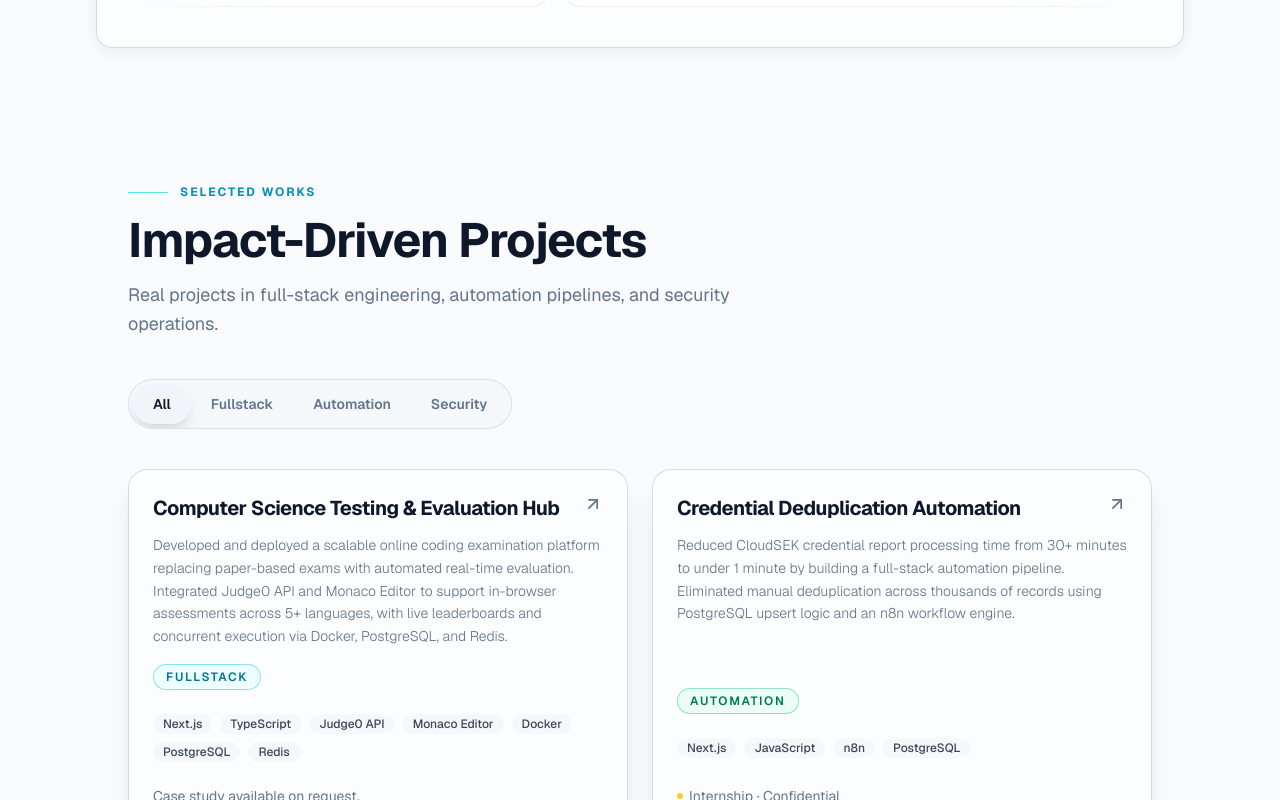
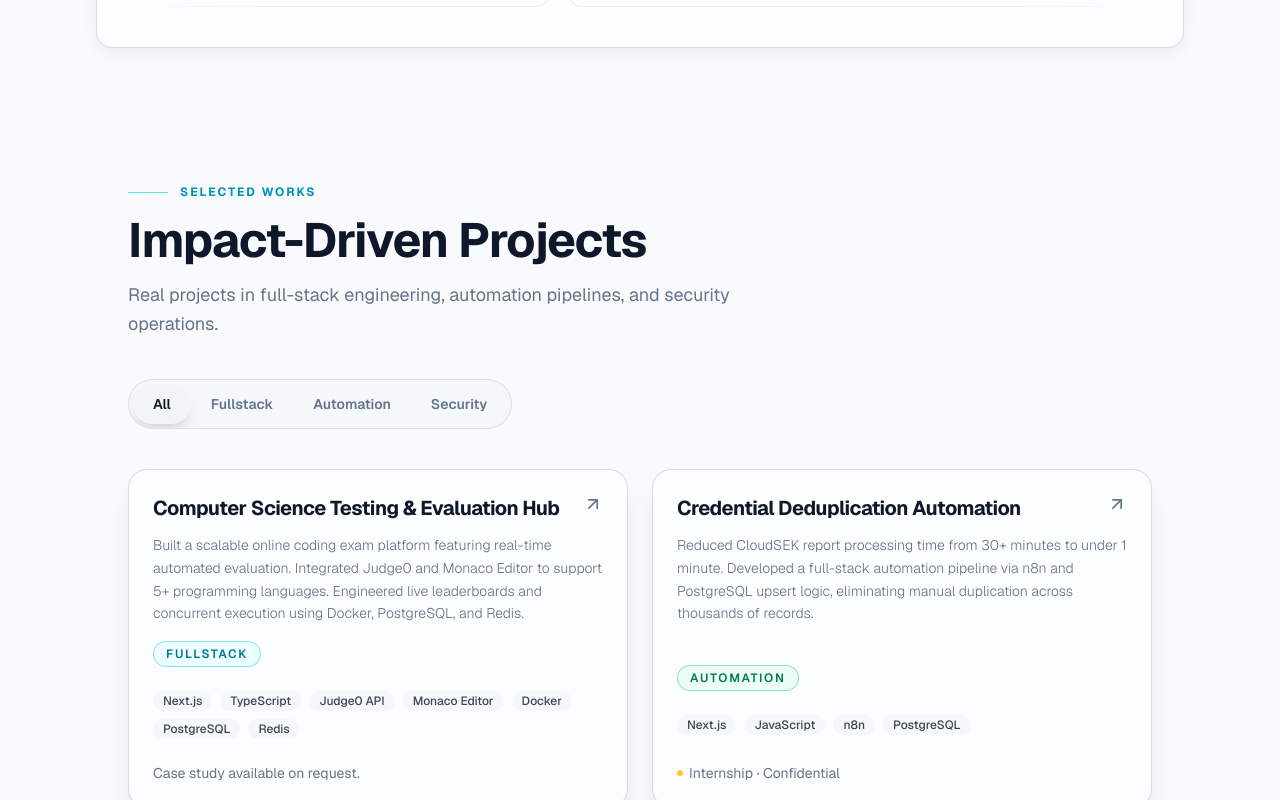
Before and after one commit to Jabjibi/profileme, a Next.js app: page / in a window 1280 px wide. Shown: the part 2000-2800 px from the top of the page. Built offline with nearby package versions, Linux system fonts and the light colour scheme.

Commit message:
feat: update project descriptions to array format for improved readability

```diff
--- a/src/components/sections/projects-section.tsx
+++ b/src/components/sections/projects-section.tsx
@@ -6,7 +6,7 @@ import { ArrowUpRight } from "lucide-react";
 import { projects, type ProjectCategory, type ProjectItem } from "@/data/portfolio";
 import content from "@/data/sections/projects.json";
 import { Badge } from "@/components/ui/badge";
-import { Card, CardContent, CardDescription, CardHeader, CardTitle } from "@/components/ui/card";
+import { Card, CardContent, CardHeader, CardTitle } from "@/components/ui/card";
 import { Tabs, TabsList, TabsTrigger } from "@/components/ui/tabs";
 import FadeContent from "@/components/animations/fade-content";
 import BlurText from "@/components/animations/blur-text";
@@ -119,9 +119,9 @@ export function ProjectsSection() {
                         </CardTitle>
                         <ArrowUpRight className="size-5 shrink-0 text-muted-foreground transition-all duration-300 group-hover:-translate-y-1 group-hover:translate-x-1" />
                       </div>
-                      <CardDescription className="text-sm font-light leading-relaxed text-muted-foreground">
-                        {project.description}
-                      </CardDescription>
+                      <p className="text-sm font-light leading-relaxed text-muted-foreground">
+                        {project.description.join(" ")}
+                      </p>
                     </CardHeader>
 
                     <CardContent className="mt-auto space-y-6">
--- a/src/data/portfolio.json
+++ b/src/data/portfolio.json
@@ -20,14 +20,19 @@
   "projects": [
     {
       "title": "Computer Science Testing & Evaluation Hub",
-      "description": "Developed and deployed a scalable online coding examination platform replacing paper-based exams with automated real-time evaluation. Integrated Judge0 API and Monaco Editor to support in-browser assessments across 5+ languages, with live leaderboards and concurrent execution via Docker, PostgreSQL, and Redis.",
+      "description": [
+        "Built a scalable online coding exam platform featuring real-time automated evaluation.",
+        "Integrated Judge0 and Monaco Editor to support 5+ programming languages.",
+        "Engineered live leaderboards and concurrent execution using Docker, PostgreSQL, and Redis."      ],
       "stack": ["Next.js", "TypeScript", "Judge0 API", "Monaco Editor", "Docker", "PostgreSQL", "Redis"],
       "category": "fullstack",
       "link": ""
     },
     {
       "title": "Credential Deduplication Automation",
-      "description": "Reduced CloudSEK credential report processing time from 30+ minutes to under 1 minute by building a full-stack automation pipeline. Eliminated manual deduplication across thousands of records using PostgreSQL upsert logic and an n8n workflow engine.",
+      "description": [
+        "Reduced CloudSEK report processing time from 30+ minutes to under 1 minute.",
+        "Developed a full-stack automation pipeline via n8n and PostgreSQL upsert logic, eliminating manual duplication across thousands of records."      ],
       "stack": ["Next.js", "JavaScript", "n8n", "PostgreSQL"],
       "category": "automation",
       "link": "",
@@ -35,7 +40,10 @@
     },
     {
       "title": "SOC Alert Monitoring Dashboard",
-      "description": "Integrated CrowdStrike APIs into a centralized n8n dashboard to aggregate, filter, and enrich security alert metadata — streamlining incident triage and reducing manual lookup time across distributed SOC workflows.",
+      "description": [
+        "Centralized security alerts into an n8n dashboard using CrowdStrike APIs.",
+        "Streamlined incident triage and significantly reduced manual lookup time across SOC workflows."
+      ],
       "stack": ["Next.js", "JavaScript", "n8n", "CrowdStrike API"],
       "category": "security",
       "link": "",
@@ -43,7 +51,9 @@
     },
     {
       "title": "Automated Task Notification System",
-      "description": "Engineered a Slack notification workflow that polls REST APIs every 2 hours and auto-tags assignees for overdue tasks, achieving zero missed deadlines across the SOC team.",
+      "description": [
+        "Engineered an n8n and Slack workflow polling REST APIs every 2 hours to auto-tag assignees for overdue tasks.",
+        "Boosted team accountability and eliminated missed deadlines."      ],
       "stack": ["n8n", "JavaScript", "Excel Sheets API", "Slack API"],
       "category": "automation",
       "link": "",
@@ -51,7 +61,10 @@
     },
     {
       "title": "Web Vulnerability Pentesting",
-      "description": "Identified 20 security vulnerabilities across client API endpoints via grey-box penetration testing — including Broken Access Control, XSS, and Parameter Tampering. Delivered severity-graded remediation reports with mitigation guidance for each finding.",
+      "description": [
+        "Identified 20+ vulnerabilities (Broken Access Control, XSS, Parameter Tampering) via grey-box penetration testing.",
+        "Delivered severity-graded remediation reports with clear mitigation guidance."
+      ],
       "stack": ["Burp Suite", "Turbo Intruder", "OWASP Top 10"],
       "category": "security",
       "link": "",
--- a/src/data/portfolio.ts
+++ b/src/data/portfolio.ts
@@ -4,7 +4,7 @@ export type ProjectCategory = "fullstack" | "automation" | "security";
 
 export type ProjectItem = {
   title: string;
-  description: string;
+  description: string[];
   stack: string[];
   category: ProjectCategory;
   link: string;
@@ -13,4 +13,4 @@ export type ProjectItem = {
 
 export const profile = raw.profile;
 export const skills: string[] = raw.skills;
-export const projects: ProjectItem[] = raw.projects as ProjectItem[];
+export const projects: ProjectItem[] = raw.projects as unknown as ProjectItem[];
```
